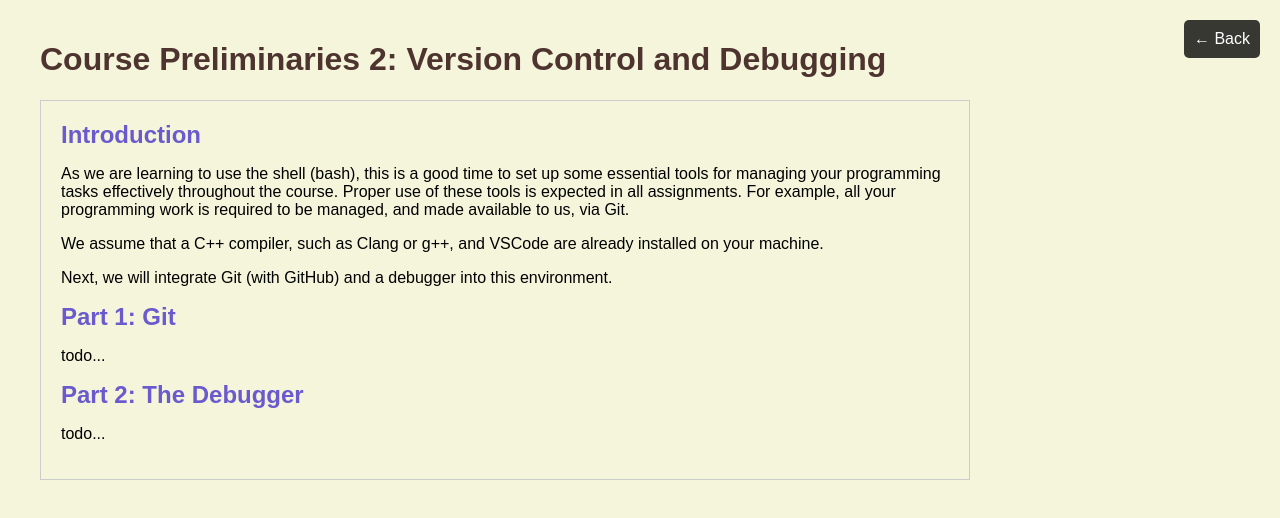
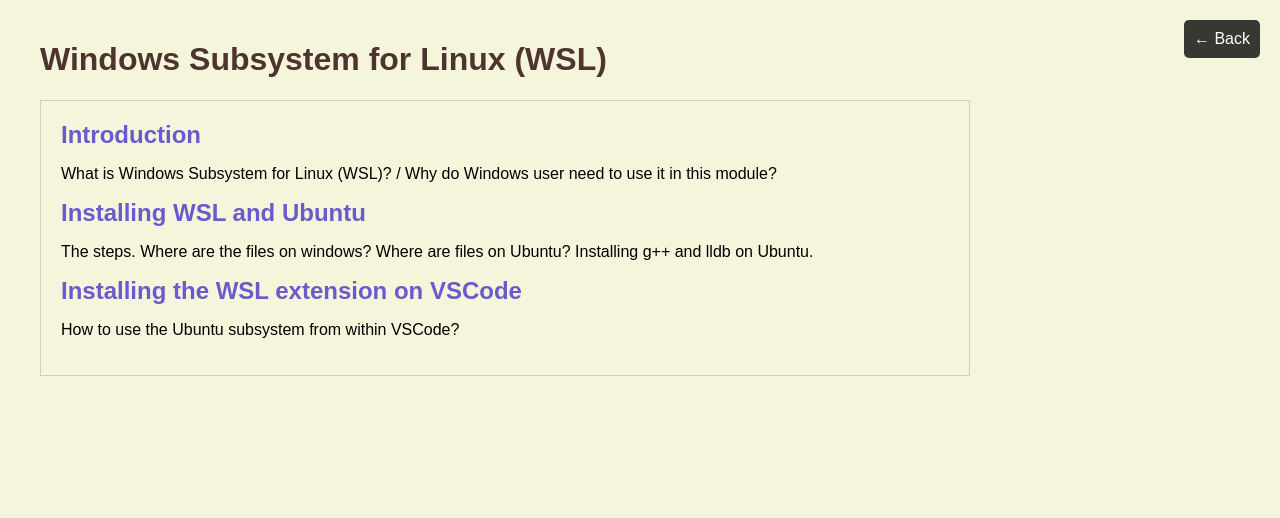
Before and after one commit to sarimbaig01/ss, a plain HTML site: page Docs/Wsl.html in a window 1280 px wide. Drawn offline with nearby package versions, Linux system fonts and the light colour scheme.

Commit message:
Modified file names

```diff
--- a/Docs/CoursePrelims2.html
+++ b/Docs/Wsl.html
@@ -4,7 +4,7 @@
 <head>
     <meta charset="UTF-8">
     <meta name="viewport" content="width=device-width, initial-scale=1.0">
-    <title>Course Preliminaries 2: Version Control and Debugging </title>
+    <title>Windows Subsystem for Linux (WSL)</title>
     <link rel="stylesheet" href="../prism.css"> <!-- Link to your external CSS file -->
     <script src="../prism.js"></script> <!-- Adjust the path as needed -->
     <script src="../insertCode.js"></script> <!-- Link to your external JavaScript file -->
@@ -16,21 +16,16 @@
 <body>
     <a href="https://sarimbaig01.github.io/ss/" class="back-link top-right">← Back</a>
 
+
     <div class="statement">
-        <h1 class="align-with-statement">Course Preliminaries 2: Version Control and Debugging</h1>
+        <h1 class="align-with-statement">Windows Subsystem for Linux (WSL)</h1>
         <section class="statement">
             <h2>Introduction</h2>
-            <p>As we are learning to use the shell (bash), this is a good time to set up some essential tools for managing your programming tasks effectively throughout the course. Proper use of these tools is expected in all assignments. For example, all your programming work is required to be managed, and made available to us, via Git.</p>
-
-            <p>We assume that a C++ compiler, such as Clang or g++, and VSCode are already installed on your machine.</p>
-
-            <p>Next, we will integrate Git (with GitHub) and a debugger into this environment.</p>
-
-            <h2>Part 1: Git</h2>
-            <p>todo...</p>
-            <h2>Part 2: The Debugger</h2>
-            <p>todo...</p>
-
+            <p> What is Windows Subsystem for Linux (WSL)? / Why do Windows user need to use it in this module?</p>
+            <h2>Installing WSL and Ubuntu</h2>
+            <p> The steps. Where are the files on windows? Where are files on Ubuntu? Installing g++ and lldb on Ubuntu.</p>
+            <h2>Installing the WSL extension on VSCode</h2>
+            <p>How to use the Ubuntu subsystem from within VSCode?</p>
 
             <!--
             <fieldset>
```
Also changed, not shown: Docs/GitGDB.html (renamed from Docs/CoursePrelims1.html, +13 -8 lines).
